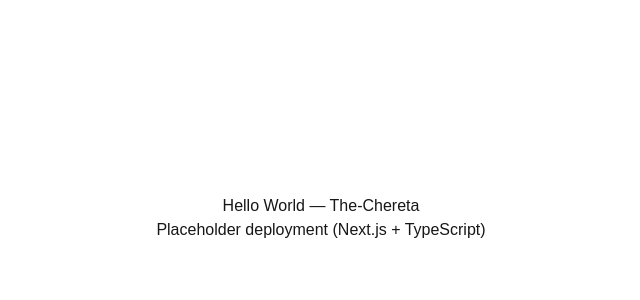
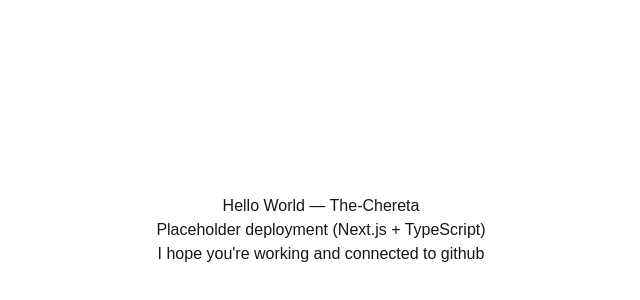
Before and after one commit to luhygenet/neo-chereta, a Next.js app: page / in a window 1280 px wide. Shown: the part 62-362 px from the top of the page, without its empty margins (319-959 px from the left). Built offline with nearby package versions, Linux system fonts and the light colour scheme.

Commit message:
checking connection to git

```diff
--- a/app/page.tsx
+++ b/app/page.tsx
@@ -3,6 +3,7 @@
     <main style={{ textAlign: "center", marginTop: "20%" }}>
       <h1>Hello World — The-Chereta</h1>
       <p>Placeholder deployment (Next.js + TypeScript)</p>
+      <p>I hope you're working and connected to github</p>
     </main>
   );
 }
```
